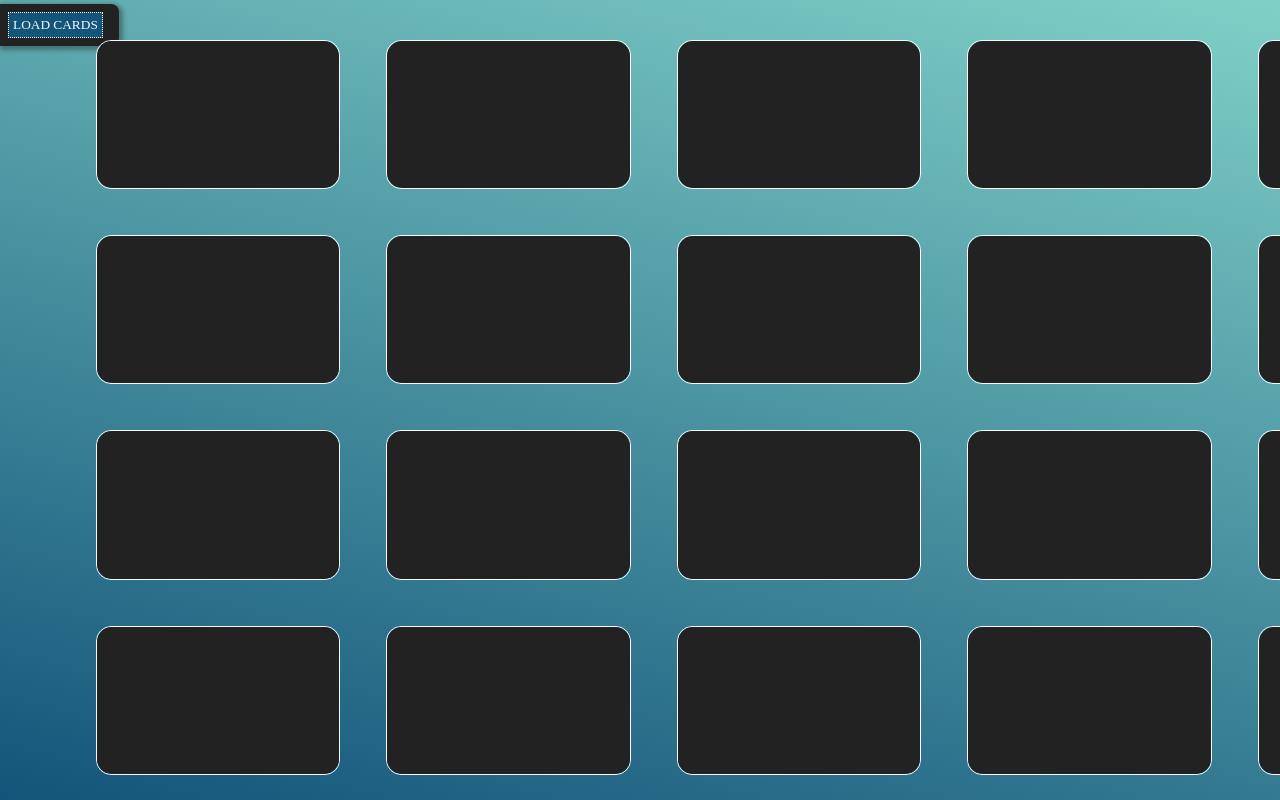
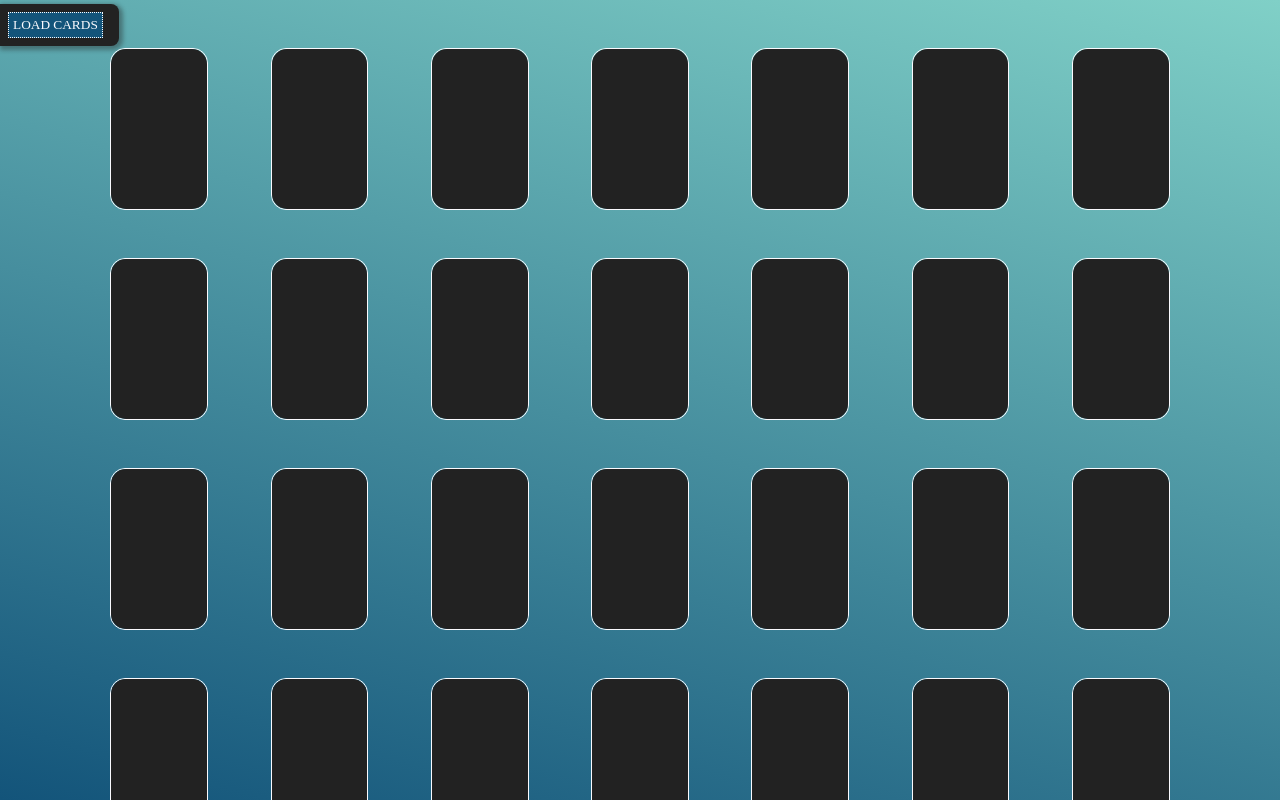
Before and after one commit to dei-layborer/concentration, a plain HTML site: page index.html in a window 1280 px wide. Drawn offline with Linux system fonts and the light colour scheme.

Commit message:
better layout, basic data loading

```diff
--- a/data.js
+++ b/data.js
@@ -1,6 +1,40 @@
-const testData = [
+const testData = {
 
+    fonts: ['default', 'Suez One'],
+    dataPairs: [
+        ['alef', 'א'],
+        ['bet', 'ב'],
+        ['gimel', 'ג'],
+        ['dalet', 'ד'],
+        ['he', 'ה'],
+        ['waw', 'ו'],
+        ['zayin', 'ז'],
+        ['chet', 'ח'],
+        ['tet', 'ט'],
+        ['yod', 'י'],
+        ['kaf', 'כּ'],
+        ['khaf', 'כ'],
+        ['khaf (final)', 'ך'],
+        ['lamed', 'ל'],
+        ['mem', 'מ'],
+        ['mem (final)', 'ם'],
+        ['nun', 'נ'],
+        ['nun (final)', 'ן'],
+        ['samech', 'ס'],
+        ['ayin', 'ע'],
+        ['pe', 'פ'],
+        ['pe (final)', 'ף'],
+        ['tsadi', 'צ'],
+        ['tsadi (final)', 'ץ'],
+        ['qof', 'ק'],
+        ['resh', 'ר'],
+        ['shin', 'ש'],
+        ['tav', 'ת']
 
+    ]
 
+};
 
-]
+function loadData() {
+    return testData;
+}
--- a/sheetsthatcascade.css
+++ b/sheetsthatcascade.css
@@ -37,21 +37,21 @@ body {
 }
 
 #container {
-    margin: 5vh auto;
+    margin: 6vh auto;
     width: 85%;
     height: 90%;
     display: flex;
-    display: grid;
-    /* grid-template-columns: repeat(auto-fit, minmax(clamp(100%/(N + 1) + 0.1%, (400px - 100vw)*1000, 100%))); */
-    grid-template-columns: repeat(9, 1fr);
-    grid-template-rows: repeat(4, 1fr);
-    gap: 3em 3em;
+    flex-wrap: wrap;
+    align-content: space-evenly;
+    justify-content: space-evenly;
+    gap: 3em;
 }
 
 .card {
-    width: 100%;
-    height: 100%;
-    aspect-ratio: 1.67 / 1;
+    /* width: 100%;
+    height: 100%; */
+    height: 20vh;
+    aspect-ratio: 1 / 1.67;
     position: relative;
     border: 1px solid #fafafe;
     border-radius: 15px;
@@ -74,7 +74,12 @@ body {
     position: absolute;
     width: 100%;
     height: 100%;
-    z-index: 1;
+    display: flex;
+    justify-content: center;
+    align-items: center;
+    font-family: "Work Sans", sans-serif;
+    font-weight: bold;
+    font-size: clamp(1rem, 2rem, 3.5rem);
     background-color: #fafafe;
     border-radius: 15px;
     backface-visibility: hidden;
--- a/ui.js
+++ b/ui.js
@@ -1,31 +1,63 @@
 window.addEventListener('load', init);
 
-
-
+let cardsFlipped = 0;
 
 function init() {
 
     const container = document.getElementById('container');
-    const cardCount = 32;
 
-    for (let i = 0; i < cardCount; i++) {
-        let newCard = document.createElement('div');
-        newCard.setAttribute('class', 'card');
-        newCard.setAttribute('id', `card ${i}`);
-        let newBack = document.createElement('div');
-        newBack.setAttribute('class', 'back');
-        let newFront = document.createElement('div');
-        newFront.setAttribute('class', 'front');
-        newCard.append(newBack, newFront);
+    const cardData = loadData();
+
+
+    /* we need two data sets: one with the pairs linked (for knowing when a correct answer is found), one for creating the cards themselves.
+     * cardData.dataPairs is the former.  For the latter, we just need to create a new, flattened array. */
+    let dataList = cardData.dataPairs.flat();
+
+    // figure out how many rows/columns are needed.
+    const cardCount = dataList.length;
+
+
+
+    // shuffle
+    for (let i = 0; i < dataList.length; i++) {
+
+        // grab a random index within the array and swap it with the next item in the array
+        let randomIndex = Math.floor(Math.random() * dataList.length);
+        [dataList[i], dataList[randomIndex]] = [dataList[randomIndex], dataList[i]];
+    }
+
+    // build zee deck
+    for (let i = 0; i < dataList.length; i++) {
+        let newCard = buildNewCard(dataList[i]);
         newCard.addEventListener('click', cardClick);
         container.append(newCard);
     }
 
 }
 
+// flip the card and check for matches
 function cardClick(ev) {
 
-    ev.target.classList.toggle('flipped');
+    const flipped = ev.target;
+    flipped.classList.toggle('flipped');
+
+
+
 
 
 }
+
+function buildNewCard(txt) {
+
+    let newCard = document.createElement('div');
+    newCard.setAttribute('class', 'card');
+    newCard.setAttribute('id', `card-${txt}`);
+    let newBack = document.createElement('div');
+    newBack.setAttribute('class', 'back');
+    let newFront = document.createElement('div');
+    newFront.setAttribute('class', 'front');
+    newFront.innerText = txt;
+    newCard.append(newBack, newFront);
+    return newCard;
+
+}
```
